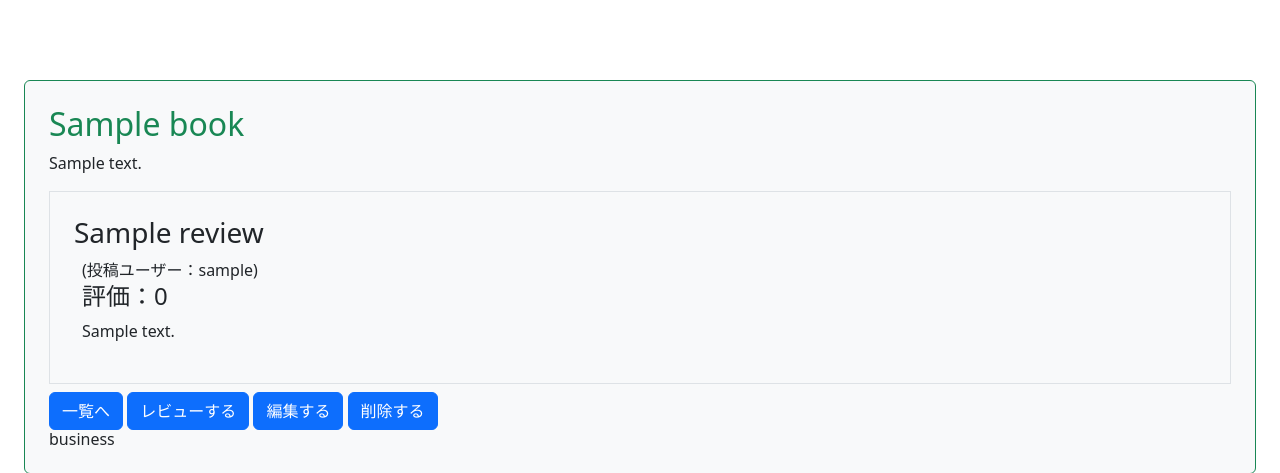
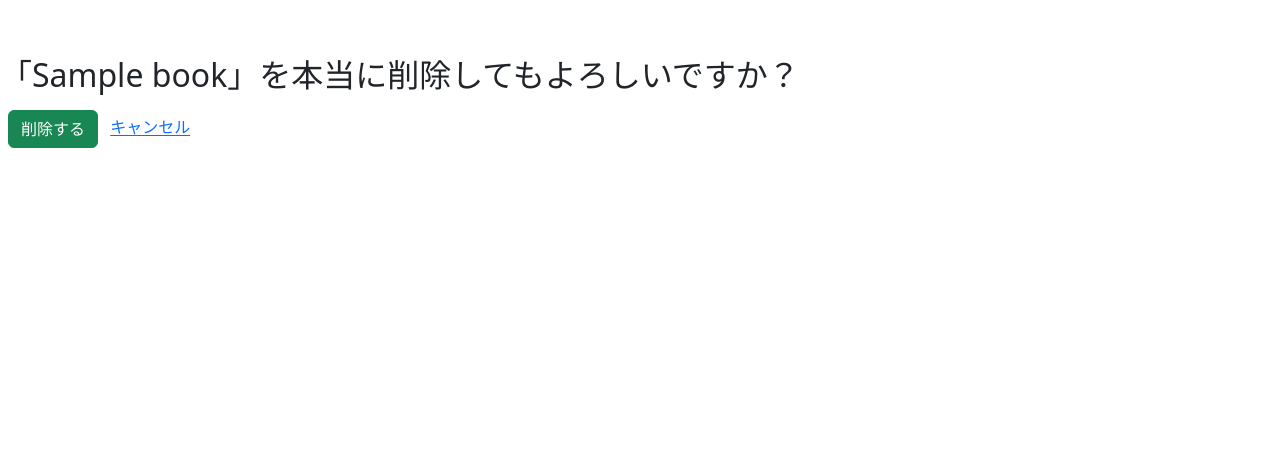
Before and after one commit to smd255/bookproject, a Django app: page /book/1/delete/ in a window 1280 px wide. Shown: the part 56-529 px from the top of the page. Run offline with Django 5.2, Linux system fonts and the light colour scheme; a user stored in the database is signed in; tables that the repository leaves empty hold one stand-in row (values such as "Sample post").

Commit message:
update doc, fix delete view

```diff
--- a/book/templates/book/book_confirm_delete.html
+++ b/book/templates/book/book_confirm_delete.html
@@ -3,8 +3,10 @@
     書籍削除
 {% endblock title %}
 {% block content %}
+    <h2>「{{ object.title }}」を本当に削除してもよろしいですか？</h2>
     <form method="post">
         {% csrf_token %}
-        <button type="submit">{{ object.title }}</button>
+        <button type="submit" class="btn btn-success m-2">削除する</button>
+        <a href="{% url 'list-book' %}">キャンセル</a>
     </form>
 {% endblock content %}
--- a/book/urls.py
+++ b/book/urls.py
@@ -7,7 +7,7 @@ urlpatterns = [
     # どのdetailなのか指定(PrimalyKey)
     path("book/<int:pk>/detail/", views.DetailBookView.as_view(), name="detail-book"),
     path("book/create/", views.CreateBookView.as_view(), name="create-book"),
-    path("book/<int:pk>/delete/", views.DetailBookView.as_view(), name="delete-book"),
+    path("book/<int:pk>/delete/", views.DeleteBookView.as_view(), name="delete-book"),
     path("book/<int:pk>/update/", views.UpdateBookView.as_view(), name="update-book"),
     path(
         "book/<int:book_id>/review/",
```
Also changed, not shown: 1 other file.
